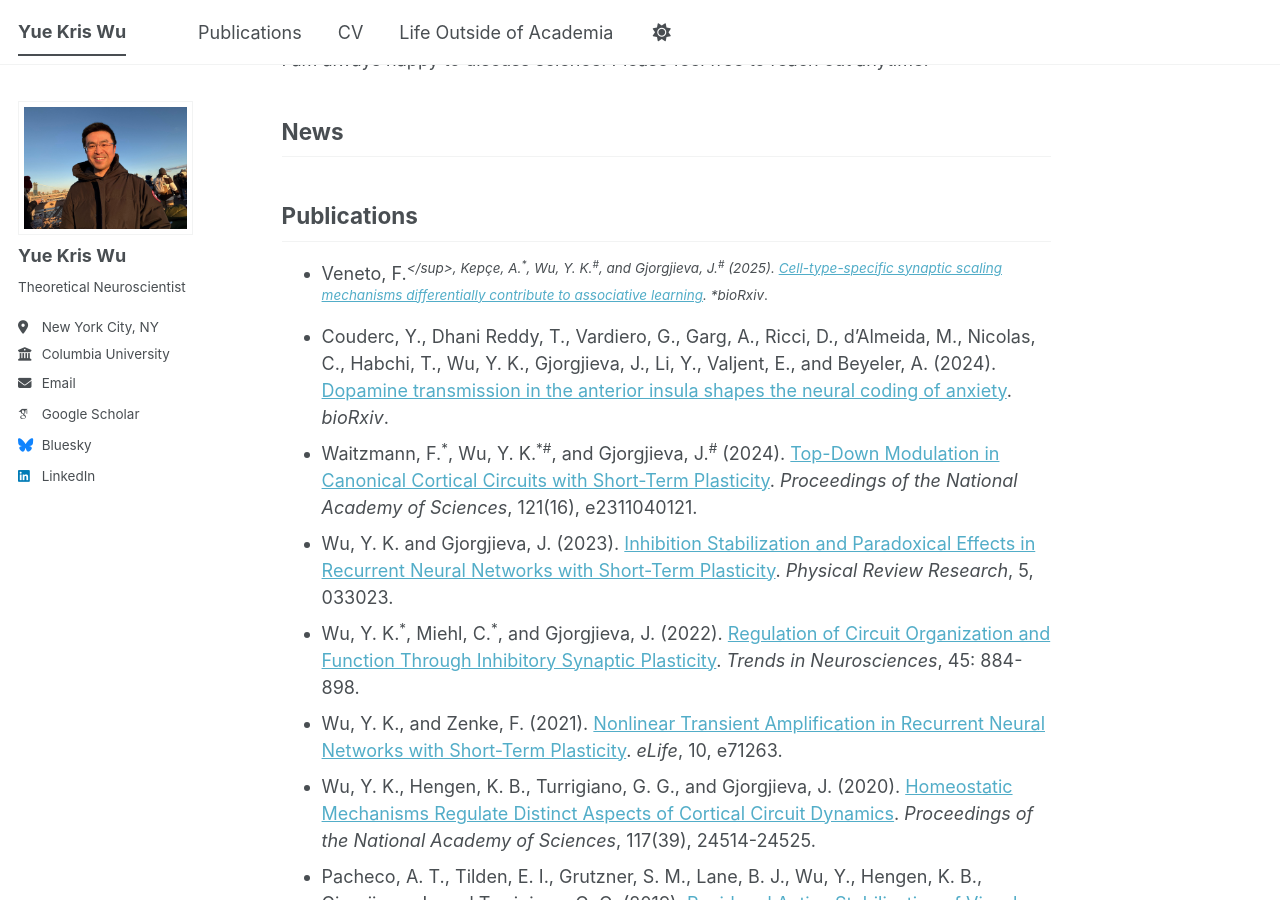
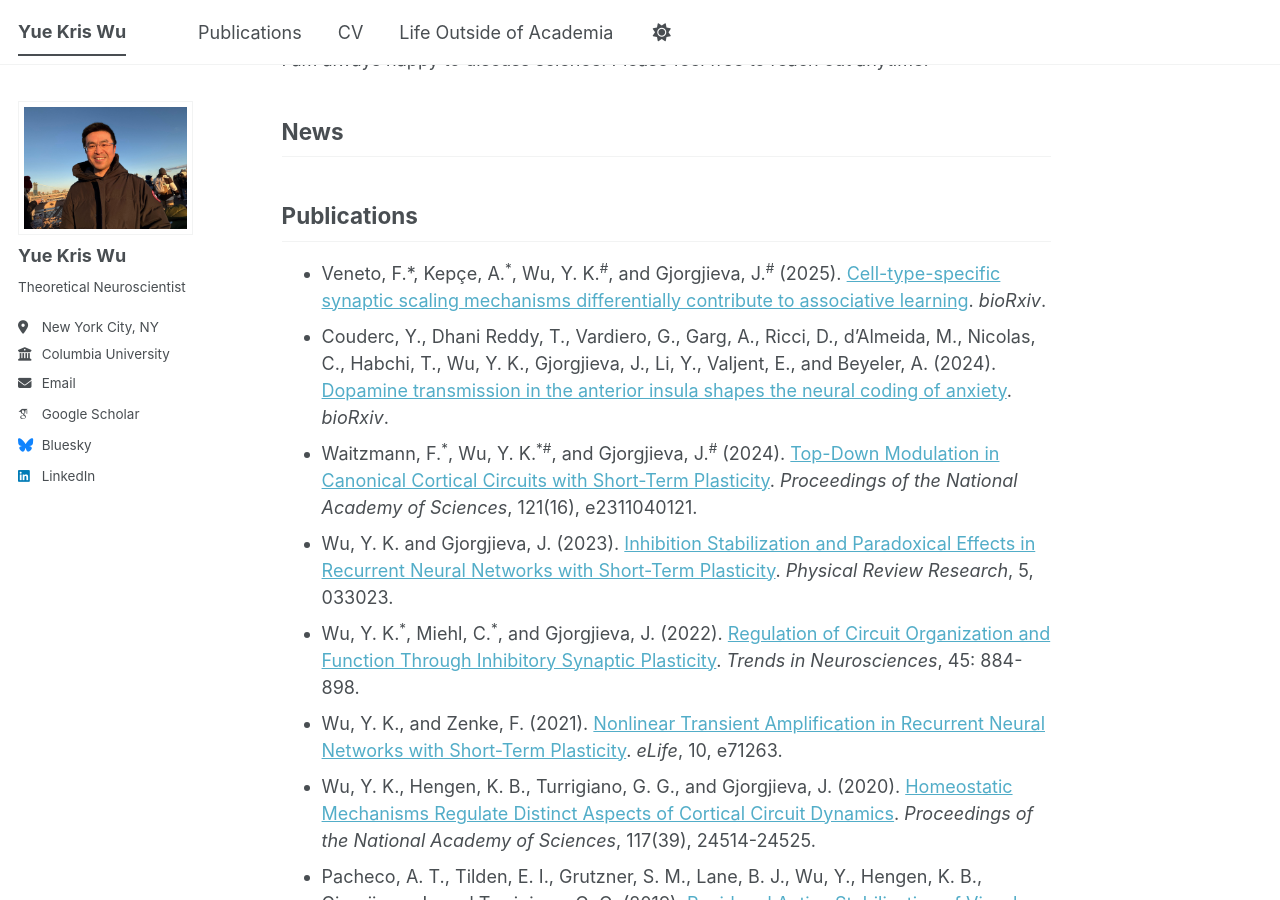
Before and after one commit to yuekriswu/yuekriswu.github.io, a Jekyll site: the page built from _pages/about.md, in a window 1280 px wide and 900 px high, scrolled down 735 px. Built offline with Jekyll 4.4.1, drawn with Linux system fonts in a browser that asks for light colours; emoji names are drawn with the system emoji font; some web fonts are replaced; a script bundle is joined from its source files by our own code; library files that are not in the unit come from our copies.

Commit message:
Update about.md

```diff
--- a/_pages/about.md
+++ b/_pages/about.md
@@ -27,7 +27,7 @@
 
 Publications
 ------
-* Veneto, F.<sup>*</sup>, Kepçe, A.<sup>\*</sup>, Wu, Y. K.<sup>\#</sup>, and Gjorgjieva, J.<sup>\#</sup> (2025). [Cell-type-specific synaptic scaling mechanisms differentially contribute to associative learning](https://www.biorxiv.org/content/10.1101/2025.05.14.654005v1). *bioRxiv*.
+* Veneto, F.\*, Kepçe, A.<sup>\*</sup>, Wu, Y. K.<sup>\#</sup>, and Gjorgjieva, J.<sup>\#</sup> (2025). [Cell-type-specific synaptic scaling mechanisms differentially contribute to associative learning](https://www.biorxiv.org/content/10.1101/2025.05.14.654005v1). *bioRxiv*.
 * Couderc, Y., Dhani Reddy, T., Vardiero, G., Garg, A., Ricci, D., d’Almeida, M., Nicolas, C., Habchi, T., Wu, Y. K., Gjorgjieva, J., Li, Y., Valjent, E., and Beyeler, A. (2024). [Dopamine transmission in the anterior insula shapes the neural coding of anxiety](https://www.biorxiv.org/content/10.1101/2024.10.25.620186v2). *bioRxiv*.
 * Waitzmann, F.<sup>\*</sup>, Wu, Y. K.<sup>\*\#</sup>, and Gjorgjieva, J.<sup>\#</sup> (2024). [Top-Down Modulation in Canonical Cortical Circuits with Short-Term Plasticity](https://www.pnas.org/doi/10.1073/pnas.2311040121). *Proceedings of the National Academy of Sciences*, 121(16), e2311040121.
 * Wu, Y. K. and Gjorgjieva, J. (2023). [Inhibition Stabilization and Paradoxical Effects in Recurrent Neural Networks with Short-Term Plasticity](https://journals.aps.org/prresearch/abstract/10.1103/PhysRevResearch.5.033023). *Physical Review Research*, 5, 033023.
```
